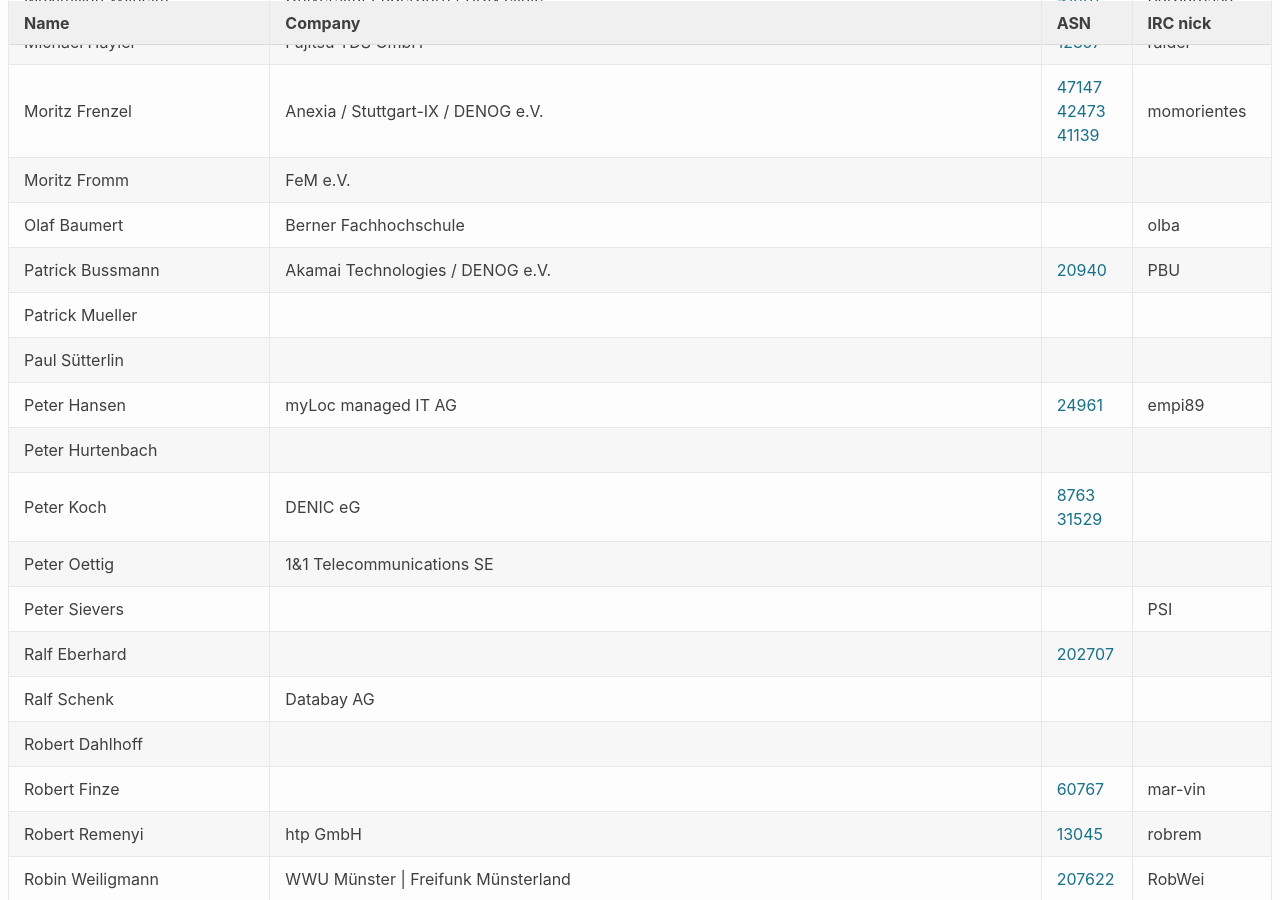
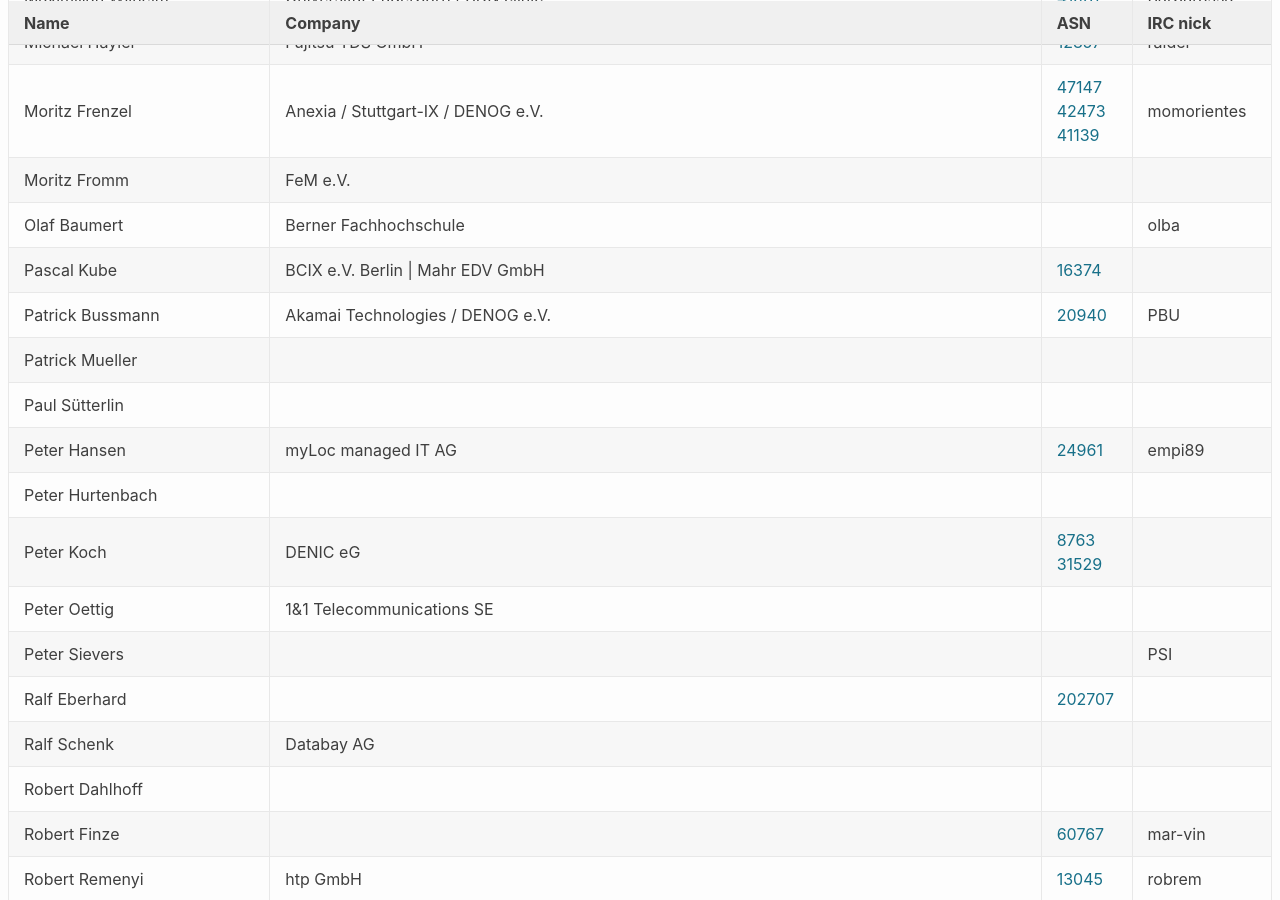
Before and after one commit to denog/pretix-attendeelist, a Jekyll site: the page built from denog2020.markdown, in a window 1280 px wide and 900 px high, scrolled down 4783 px. Built offline with Jekyll 4.4.1, drawn with Linux system fonts in a browser that asks for light colours.

Commit message:
Latest data: Tue Feb  2 09:02:40 UTC 2021

```diff
--- a/_data/attendees_meetup2021-01.json
+++ b/_data/attendees_meetup2021-01.json
@@ -606,6 +606,12 @@
     "asn": null
   },
   {
+    "name": "Pascal Kube",
+    "company": "BCIX e.V. Berlin | Mahr EDV GmbH",
+    "irc": null,
+    "asn": "16374"
+  },
+  {
     "name": "Patrick Bussmann",
     "company": "Akamai Technologies / DENOG e.V.",
     "irc": "PBU",
```
